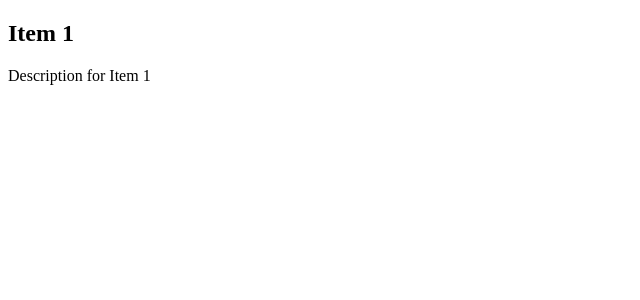
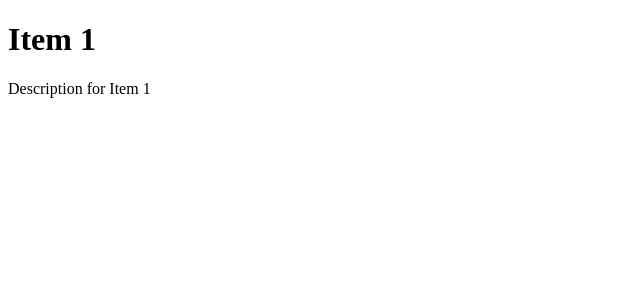
Before and after one commit to acciojob/router-list-nileshhaz, a React app: page /items/1 in a window 1280 px wide. Shown: the top 300 px of the page, without its empty margins (0-640 px from the left). Built offline with nearby package versions, Linux system fonts and the light colour scheme.

Commit message:
Update ItemDetail.js

```diff
--- a/src/components/ItemDetail.js
+++ b/src/components/ItemDetail.js
@@ -1,13 +1,26 @@
+import React from "react";
 import { useParams } from "react-router-dom";
 
 function ItemDetail() {
   const { id } = useParams();
 
+  const items = {
+    1: { title: "Item 1", desc: "Description for Item 1" },
+    2: { title: "Item 2", desc: "Description for Item 2" },
+    3: { title: "Item 3", desc: "Description for Item 3" },
+  };
+
+  const item = items[id];
+
+  if (!item) {
+    return <h2>Item not found</h2>;
+  }
+
   return (
-    <>
-      <h2>Item {id}</h2>
-      <p>Description for Item {id}</p>
-    </>
+    <div>
+      <h1>{item.title}</h1>
+      <p>{item.desc}</p>
+    </div>
   );
 }
 
```
